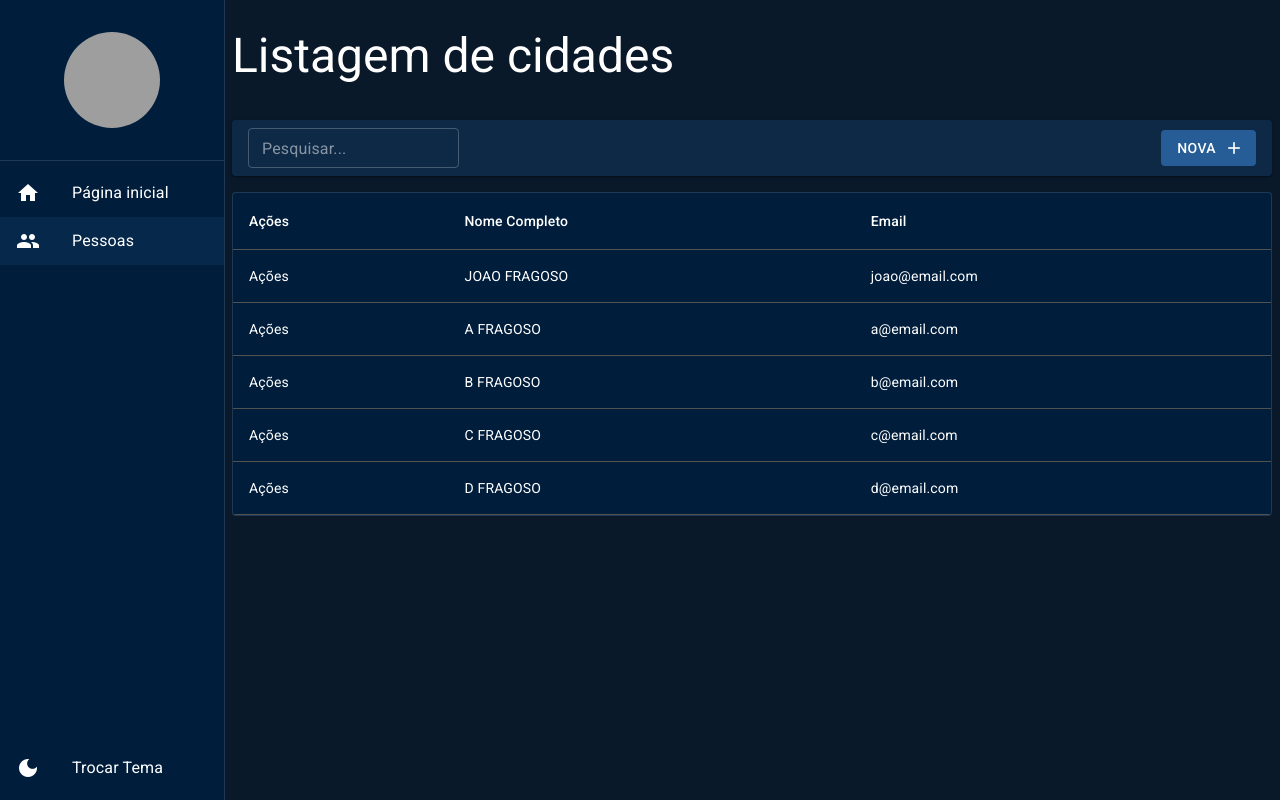
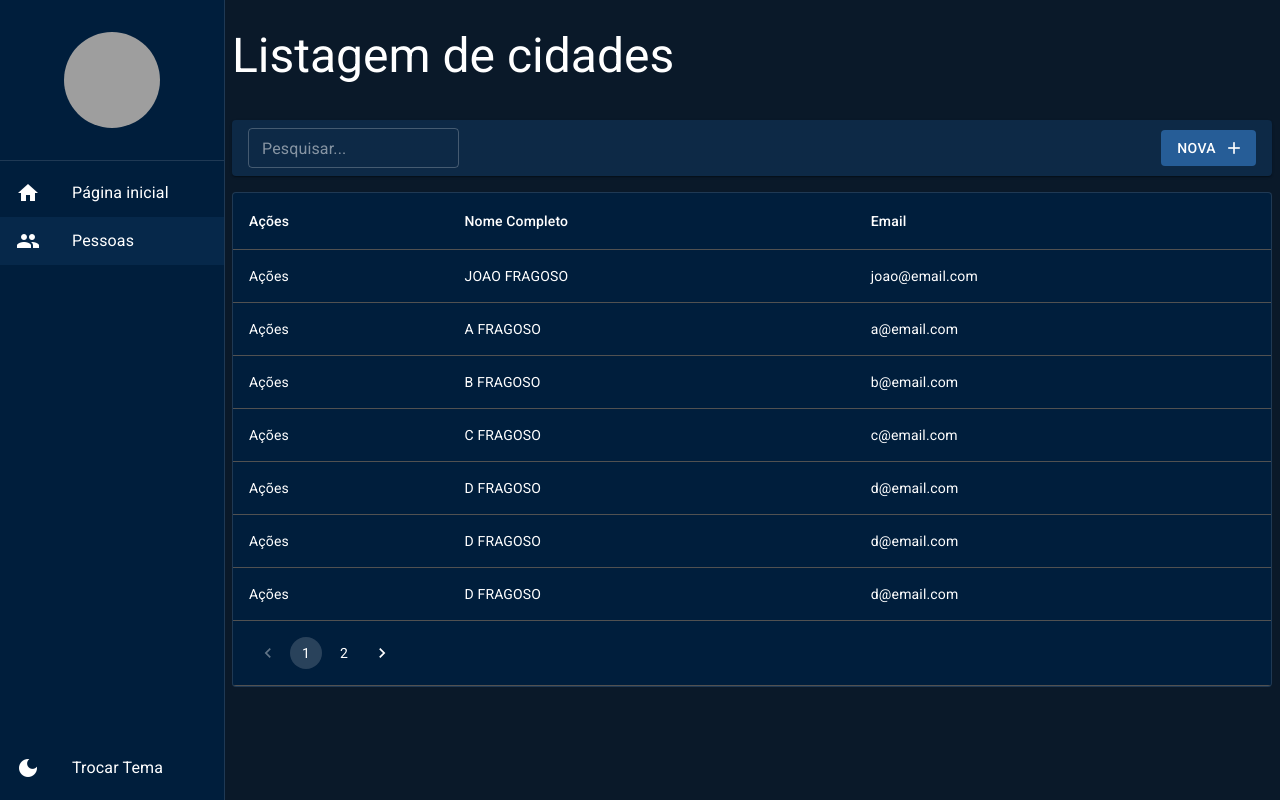
Before and after one commit to fragosojp/react-materialui-ts, a React (Create React App) app: page /pessoas in a window 1280 px wide. Built offline with nearby package versions, Linux system fonts and the light colour scheme; data requests are answered from the project's data file; grey boxes are pictures that could not be loaded.

Commit message:
Feat: add paginação

```diff
--- a/mock/database.json
+++ b/mock/database.json
@@ -29,6 +29,42 @@
       "email": "d@email.com",
       "cidadeId": 1,
       "nomeCompleto": "D FRAGOSO"
+    },
+    {
+      "id": 6,
+      "email": "d@email.com",
+      "cidadeId": 1,
+      "nomeCompleto": "D FRAGOSO"
+    },
+    {
+      "id": 7,
+      "email": "d@email.com",
+      "cidadeId": 1,
+      "nomeCompleto": "D FRAGOSO"
+    },
+    {
+      "id": 8,
+      "email": "d@email.com",
+      "cidadeId": 1,
+      "nomeCompleto": "D FRAGOSO"
+    },
+    {
+      "id": 9,
+      "email": "d@email.com",
+      "cidadeId": 1,
+      "nomeCompleto": "D FRAGOSO"
+    },
+    {
+      "id": 10,
+      "email": "d@email.com",
+      "cidadeId": 1,
+      "nomeCompleto": "D FRAGOSO"
+    },
+    {
+      "id": 11,
+      "email": "d@email.com",
+      "cidadeId": 1,
+      "nomeCompleto": "D FRAGOSO"
     }
   ]
 }
--- a/src/pages/pessoas/ListagemDePessoas.tsx
+++ b/src/pages/pessoas/ListagemDePessoas.tsx
@@ -9,6 +9,7 @@
   Paper,
   TableFooter,
   LinearProgress,
+  Pagination,
 } from "@mui/material";
 import { useSearchParams } from "react-router-dom";
 
@@ -34,12 +35,16 @@
     return searchParams.get("busca") || "";
   }, [searchParams]);
 
+  const pagina = useMemo(() => {
+    return Number(searchParams.get("pagina") || "1");
+  }, [searchParams]);
+
   //Consultar no BackEnd
   useEffect(() => {
     setIsLoading(true);
 
     debounce(() => {
-      PessoasServices.getAll(1, busca).then((result) => {
+      PessoasServices.getAll(pagina, busca).then((result) => {
         setIsLoading(false);
         if (result instanceof Error) {
           alert(result.message);
@@ -51,7 +56,7 @@
         }
       });
     });
-  }, [busca]);
+  }, [pagina, busca]);
 
   return (
     <LayoutBaseDePagina
@@ -62,7 +67,7 @@
           textoBotaoNovo="Nova"
           textoDaBusca={busca}
           aoMudarTextoDeBusca={(texto) =>
-            setSearchParams({ busca: texto }, { replace: true })
+            setSearchParams({ busca: texto, pagina: "1" }, { replace: true })
           }
         />
       }
@@ -100,6 +105,22 @@
                 </TableCell>
               </TableRow>
             )}
+            {totalCount > 0 && totalCount > Environment.LIMITE_DE_LINHAS && (
+              <TableRow>
+                <TableCell colSpan={3}>
+                  <Pagination
+                    page={pagina}
+                    count={Math.ceil(totalCount / Environment.LIMITE_DE_LINHAS)}
+                    onChange={(_, newPage) =>
+                      setSearchParams(
+                        { busca, pagina: newPage.toString() },
+                        { replace: true }
+                      )
+                    }
+                  />
+                </TableCell>
+              </TableRow>
+            )}
           </TableFooter>
         </Table>
       </TableContainer>
--- a/src/shared/environment/index.ts
+++ b/src/shared/environment/index.ts
@@ -2,7 +2,7 @@
   /**
    * Define a quantidade de linhas a ser carregada por padão nas listagens
    */
-  LIMITE_DE_LINHAS: 10,
+  LIMITE_DE_LINHAS: 7,
   /**
    * Placeholder exibido nas inpts
    */
```
